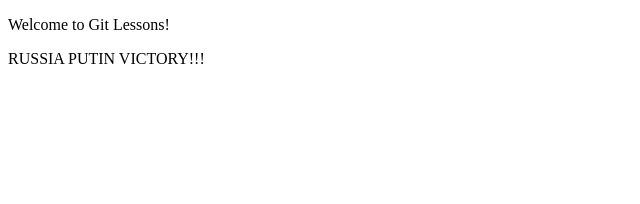
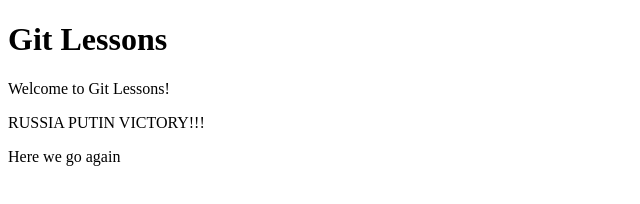
Before and after one commit to kuzGo-beer/testGitLessons, a plain HTML site: page index.html in a window 1280 px wide. Shown: the whole page, without its empty margins (0-640 px from the left). Drawn offline with Linux system fonts and the light colour scheme.

Commit message:
HZ-commitZZZ

```diff
--- a/index.html
+++ b/index.html
@@ -6,7 +6,9 @@
     <title>Git Lessons - Learn Git Easily</title>
 </head>
 <body>
+    <h1>Git Lessons</h1>
     <p>Welcome to Git Lessons!</p>
     <p>RUSSIA PUTIN VICTORY!!!</p>
+    <span>Here we go again</span>
 </body>
 </html>
```
